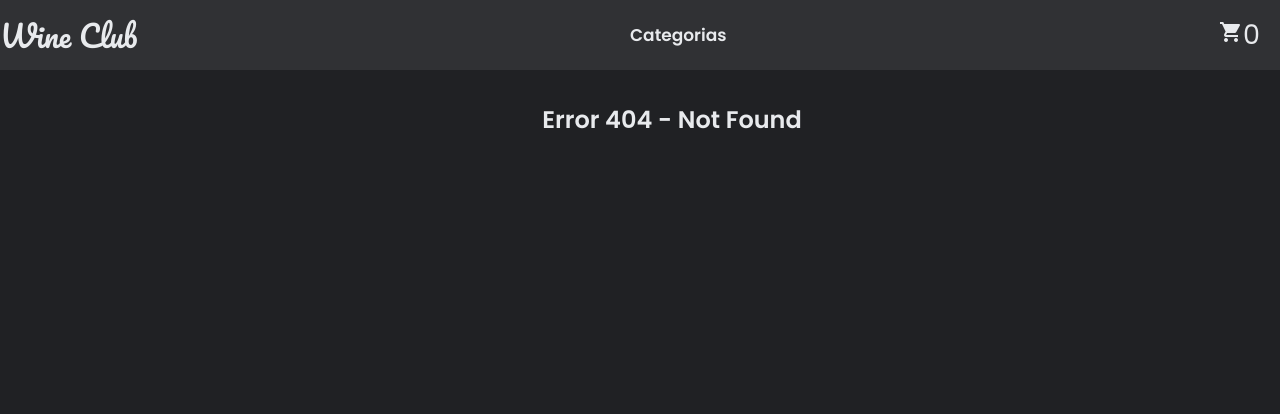
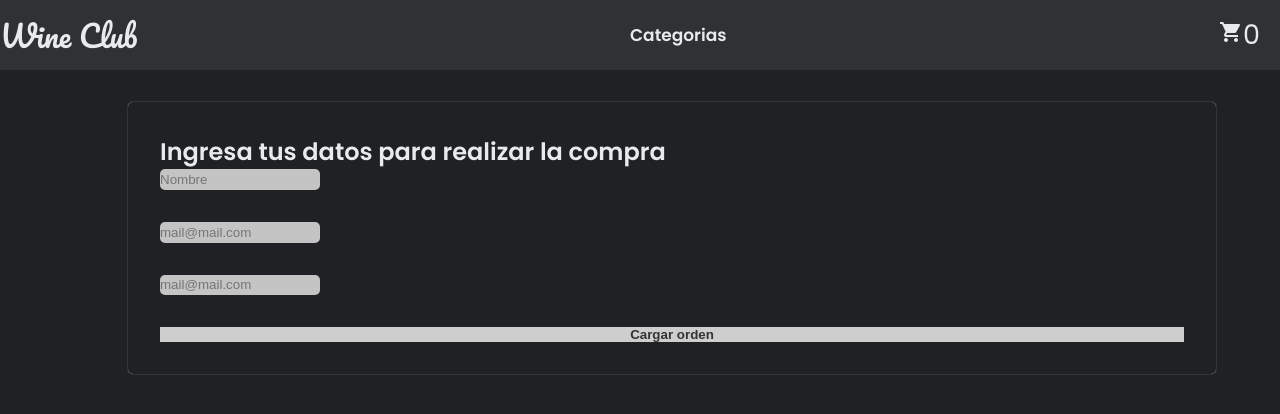
Before and after one commit to santiagobenfatto/wine-club, a React (Create React App) app: page /cart/compra in a window 1280 px wide. Before the commit this address had no page. Shown: the top 414 px of the page. Built offline with nearby package versions, Linux system fonts and the light colour scheme.

Commit message:
Formulario y envío de orden a Firebase completado

```diff
--- a/src/componentes/Cart.js
+++ b/src/componentes/Cart.js
@@ -1,15 +1,17 @@
 import React from 'react';
 import { useCarrito } from "./ContextProvider"
+import { Link } from 'react-router-dom';
 
 const Cart = () => {
 
     const contexto = useCarrito()
+    const {vaciarCarrito} = useCarrito()
     const cart  = contexto.productos
     const Total = contexto.precioTotal
 
     return (
         <div className='contenedor'>
-            <h2>Aquí habrá un Carrito.</h2>
+            <h2>Su carrito contiene:</h2>
             <div className='tabla-carrito'>
             <p>Producto</p>
             <p>Cantidad</p>
@@ -22,11 +24,16 @@ const Cart = () => {
                      <p>{prod.title}</p>
                      <p>{prod.cantidad}</p>
                      <p>{prod.price}</p>
+                     <button className='material-icons'>delete</button>
                     </div>
                 )})
             }
             <hr />
+            <button onClick={vaciarCarrito}>Vaciar Carrito</button>
             <p className='total-carrito'>Precio Total: ${Total}</p>
+            <Link to="/cart/compra">
+            <button>Confirmar compra</button>
+            </Link>
         </div>
         );
 }
--- /dev/null
+++ b/src/componentes/CartContainer.js
@@ -0,0 +1,20 @@
+import React from 'react';
+import { useCarrito } from "./ContextProvider"
+import Cart from './Cart';
+
+
+const CartContainer = () => {
+
+    const contexto = useCarrito()
+    const carrito = contexto.productos
+
+    return (
+        <div>
+            <div className='contenedor'>
+            {carrito.length === 0 ? <h1 className="loading">El carrito está vacío, elige un producto de nuestras categorías</h1> : <Cart/>}
+        </div>
+        </div>
+    );
+}
+
+export default CartContainer;
--- /dev/null
+++ b/src/componentes/Compra.js
@@ -0,0 +1,63 @@
+import React, { useRef, useState } from 'react';
+import { collection, addDoc } from 'firebase/firestore';
+import { useCarrito } from './ContextProvider';
+import { db } from '../firebase';
+
+
+
+const Compra = () => {
+
+    const carrito = useCarrito()
+    const productos = carrito.productos
+    const nombreComprador = useRef('')
+    const mailComprador = useRef('')
+    const mailValidacion = useRef('')
+    const [id, setId] = useState('')
+
+
+    const submitFunction = (e) => {
+        e.preventDefault()
+
+        const ordenCompra = {
+            comprador: {
+                nombre: nombreComprador.current.value,
+                email: mailComprador.current.value
+            },
+            productos: [...productos]
+        }
+
+        const setColeccion = collection(db, "ordenes")
+        const setOrdenes = addDoc(setColeccion, ordenCompra)
+
+        setOrdenes
+        .then((orden) => {
+            setId(orden.id)
+        })
+        .catch((error)=>{
+            console.log(error)
+        })
+    }
+
+
+
+    return (
+        <div className='contenedor'>
+            {id ? <h1>Orden generada con exito, su id es {id}</h1> : null}
+            <h2>Ingresa tus datos para realizar la compra</h2>
+
+            <form onSubmit={submitFunction} className='formulario-compra'>
+
+                <input ref={nombreComprador} type="text" placeholder='Nombre' className='input-form'></input>
+
+                <input ref={mailComprador} type="email" placeholder='mail@mail.com' className='input-form email-form' />
+
+                <input ref={mailValidacion} type="email" placeholder='mail@mail.com' className='input-form email-form' />
+
+                <button>Cargar orden</button>
+
+            </form>
+        </div>
+    );
+}
+
+export default Compra;
--- a/src/componentes/ContextProvider.js
+++ b/src/componentes/ContextProvider.js
@@ -15,25 +15,37 @@ const ContextProvider = ({children}) => {
 
 
         const addToCart = (producto, cantidad) => {
+
+
             setCarrito([
                 ...carrito,
-                { ...producto, cantidad }
+                { ...producto, cantidad}
             ])
             setUnidades(unidades + cantidad)
             setPrecioTotal(precioTotal + producto.price * cantidad)
         }
 
+        //FUNCION AGREGAR PRODUCTO QUE YA ESTABA
+
         const vaciarCarrito = () => {
             setCarrito([])
             setUnidades(0)
+            setPrecioTotal(0)
         }
+
+
+        //FUNCION QUITAR PRODUCTO COMPLETO
+
+        //FUNCION QUITAR PRODUCTO X UNIDAD
+
+
 
         const valorDelContexto = {
             productos: carrito,
             cantidad: unidades,
             precioTotal: precioTotal,
             vaciarCarrito: vaciarCarrito,
-            addToCart: addToCart,
+            addToCart: addToCart
         }
 
         return (
--- a/src/componentes/ItemDetail.js
+++ b/src/componentes/ItemDetail.js
@@ -19,7 +19,6 @@ const ItemDetail = ({producto}) => {
         addToCart(producto, cantidad)
     }
 
-
     return (
         <>
             <img src={producto.img} alt={producto.title} className='img-detail' />
--- a/src/componentes/ItemListContainer.js
+++ b/src/componentes/ItemListContainer.js
@@ -46,7 +46,7 @@ const ItemListContainer = () => {
     return (
         <div className='contenedor'>
             <h1>Productos</h1>
-            {items.length === 0 ? <h1 className="loading">Cargando...</h1> : <ItemList items={items} git />}
+            {items.length === 0 ? <h1 className="loading">Cargando...</h1> : <ItemList items={items}/>}
         </div>
     )
 }
--- a/src/componentes/Main.js
+++ b/src/componentes/Main.js
@@ -1,8 +1,9 @@
 import React from 'react';
-import Cart from './Cart';
 import ItemListContainer from './ItemListContainer';
 import ItemDetailContainer from './ItemDetailContainer';
+import Compra from './Compra';
 import { Routes, Route } from 'react-router-dom';
+import CartContainer from './CartContainer';
 
 
 const Main = () => {
@@ -18,7 +19,9 @@ const Main = () => {
 
                 <Route path='/item/:id' element={<ItemDetailContainer/>}/>
 
-                <Route path='/cart' element={<Cart/>}/>
+                <Route path='/cart/compra' element={<Compra/>}/>
+
+                <Route path='/cart' element={<CartContainer/>}/>
 
                 <Route path='*' element={<h2>Error 404 - Not Found</h2>}/>
 
--- a/src/estilos.css
+++ b/src/estilos.css
@@ -77,7 +77,7 @@ main{
 
  .tabla-carrito {
     display: grid;
-    grid-template-columns: repeat(3, 1fr);
+    grid-template-columns: repeat(4, 1fr);
  }
   .total-carrito {
     display: flex;
@@ -85,7 +85,24 @@ main{
     font-size: 20px;
   }
 
+  .formulario-compra {
+    display: flex;
+    flex-direction: column;
+    gap: 2rem;
+  }
 
+  .input-form{
+    background-color: #c4c4c4;
+    width: 10rem;
+    height: 1.3rem;
+    border-radius: 5px;
+    border: none;
+    box-shadow: none;
+  }
+
+ .input-form .email-form{
+    width:12rem;
+ }
 
 .loading {
     text-align: center;
```
